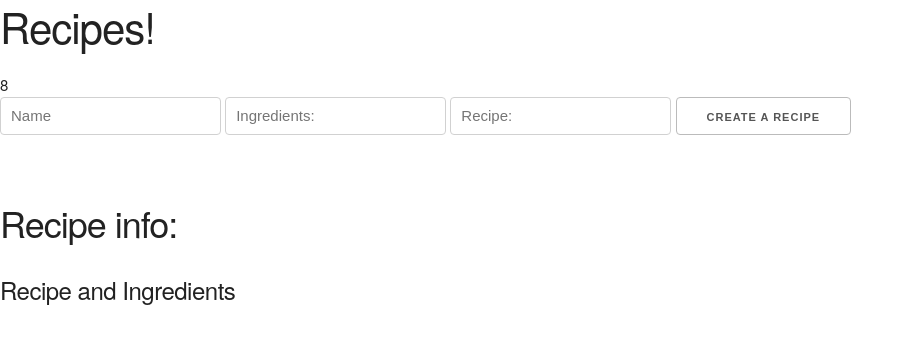
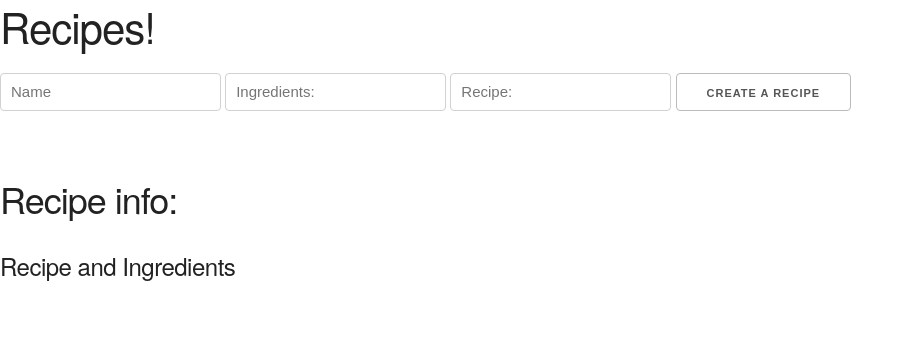
Before and after one commit to jhwangit128/collab, a website: page public/index.html in a window 1280 px wide. Shown: the whole page, without its empty margins (0-914 px from the left). Drawn offline with nearby package versions, Linux system fonts and the light colour scheme; no server answers.

Commit message:
changes made

```diff
--- a/public/index.html
+++ b/public/index.html
@@ -12,7 +12,7 @@
   </head>
   <body ng-controller="MainController as ctrl">
     <h2>{{ ctrl.h2 }}</h2>
-    {{4 + 4}}
+    <!-- {{4 + 4}} -->
     <form ng-submit="ctrl.createRecipe()">
       <input
       ng-model="ctrl.createForm.name"
```
Also changed, not shown: public/js/app.js (line endings or trailing spaces).
